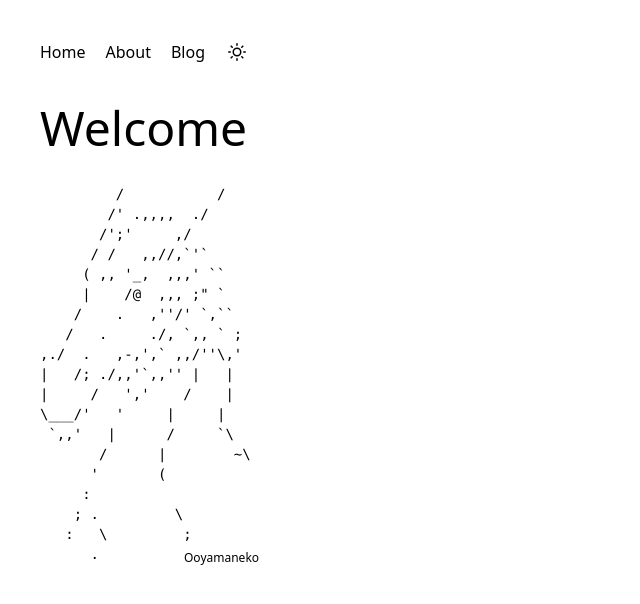
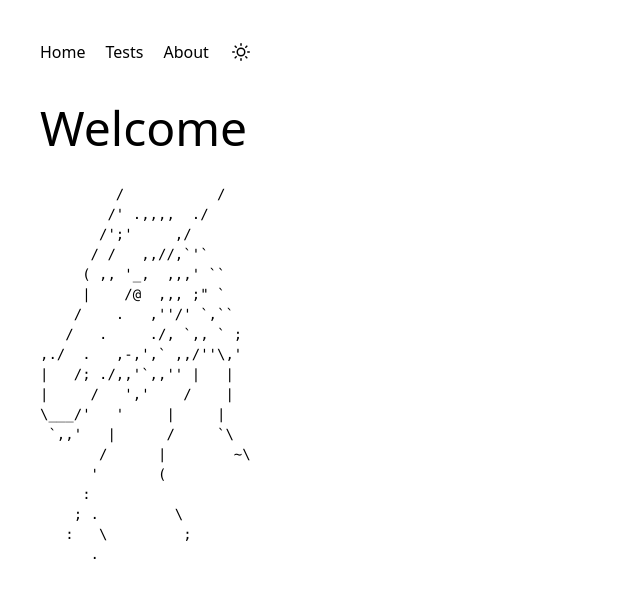
Before and after one commit to vytenisstaugaitis/sss3s, a SvelteKit app: page / in a window 1280 px wide. Shown: the top 604 px of the page, without its empty margins (0-640 px from the left). Built offline with nearby package versions, Linux system fonts and the light colour scheme.

Commit message:
refactor: replace blog with tests

```diff
--- a/src/routes/+layout.svelte
+++ b/src/routes/+layout.svelte
@@ -5,8 +5,8 @@
 
 <nav class="px-5 lg:px-10 pt-5 lg:pt-10 pb-7 flex gap-5 lg:inline-flex items-center">
     <a href="/">Home</a>
+    <a href="/tests">Tests</a>
     <a href="/about">About</a>
-    <a href="/blog">Blog</a>
 
     <button id="theme-toggle" class="ml-auto" on:click={toggleMode}><svg id="moon" xmlns="http://www.w3.org/2000/svg" width="24" height="18" viewBox="0 0 24 24" fill="none" stroke="var(--text)" stroke-width="2" stroke-linecap="round" stroke-linejoin="round"><path d="M21 12.79A9 9 0 1111.21 3 7 7 0 0021 12.79z"></path></svg><svg id="sun" xmlns="http://www.w3.org/2000/svg" width="24" height="18" viewBox="0 0 24 24" fill="none" stroke="var(--text)" stroke-width="2" stroke-linecap="round" stroke-linejoin="round"><circle cx="12" cy="12" r="5"></circle><line x1="12" y1="1" x2="12" y2="3"></line><line x1="12" y1="21" x2="12" y2="23"></line><line x1="4.22" y1="4.22" x2="5.64" y2="5.64"></line><line x1="18.36" y1="18.36" x2="19.78" y2="19.78"></line><line x1="1" y1="12" x2="3" y2="12"></line><line x1="21" y1="12" x2="23" y2="12"></line><line x1="4.22" y1="19.78" x2="5.64" y2="18.36"></line><line x1="18.36" y1="5.64" x2="19.78" y2="4.22"></line></svg></button>
 </nav>
--- a/src/routes/+page.svelte
+++ b/src/routes/+page.svelte
@@ -20,5 +20,4 @@
    :   \         ;
       .
     </pre>
-    <p class="text-xs -translate-y-10 translate-x-36 inline-block">Ooyamaneko</p>
 </div>
--- a/src/routes/blog/+page.svelte
+++ /dev/null
@@ -1,4 +0,0 @@
-<h1>Blog</h1>
-<div class="mt-3 lg:mt-5">
-    <p>No posts yet.</p>
-</div>
--- /dev/null
+++ b/src/routes/tests/+page.svelte
@@ -0,0 +1,4 @@
+<h1>Tests</h1>
+<div class="mt-3 lg:mt-5">
+    <p>No tests yet.</p>
+</div>
```
